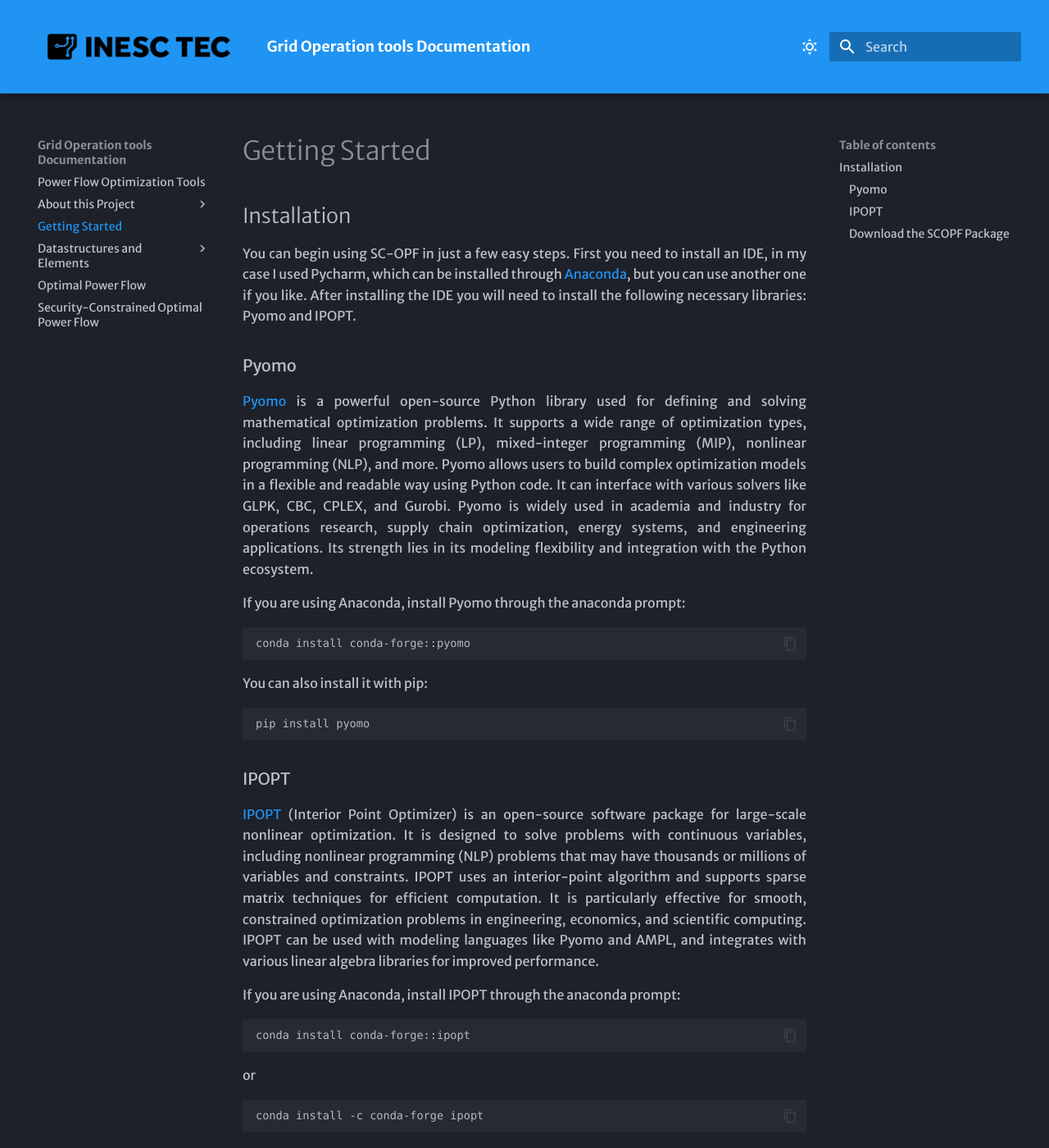
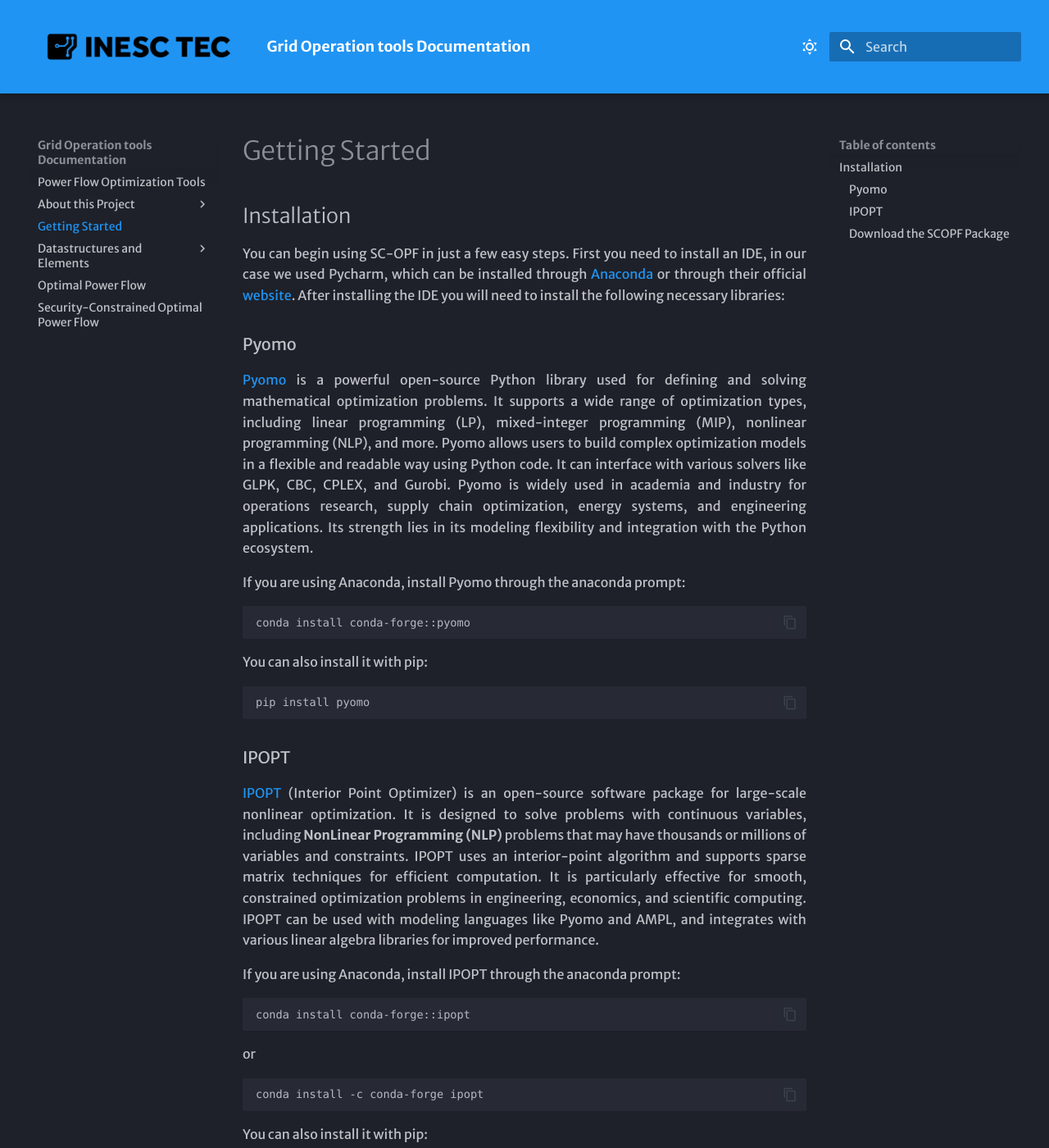
Before and after one commit to Di0g0Reis/Grid_Tools-Documentation, an MkDocs documentation site: the page built from docs/getting_started.md, in a window 1280 px wide and 1400 px high. Shown: the whole window at 82% size. Built offline with MkDocs 1.6.1 and Material for MkDocs 9.7.7, drawn with Linux system fonts in a browser that asks for light colours; some web fonts are replaced; some of the changed text lies outside the part shown.

Commit message:
corrected

`````diff
--- a/docs/getting_started.md
+++ b/docs/getting_started.md
@@ -1,8 +1,8 @@
 # Getting Started
 
 ## Installation
-You can begin using SC-OPF in just a few easy steps. First you need to install an IDE, in my case I used Pycharm, which can be installed through [Anaconda](https://www.anaconda.com/download), but you can use another one if you like.
-After installing the IDE you will need to install the following necessary libraries: Pyomo and IPOPT.
+You can begin using SC-OPF in just a few easy steps. First you need to install an IDE, in our case we used Pycharm, which can be installed through [Anaconda](https://www.anaconda.com/download) or through their official [website](https://www.jetbrains.com/pycharm/).
+After installing the IDE you will need to install the following necessary libraries:
 
 ### Pyomo
 [Pyomo](https://www.pyomo.org) is a powerful open-source Python library used for defining and solving mathematical optimization problems. It supports a wide range of optimization types, including linear programming (LP), mixed-integer programming (MIP), nonlinear programming (NLP), and more. Pyomo allows users to build complex optimization models in a flexible and readable way using Python code. It can interface with various solvers like GLPK, CBC, CPLEX, and Gurobi. Pyomo is widely used in academia and industry for operations research, supply chain optimization, energy systems, and engineering applications. Its strength lies in its modeling flexibility and integration with the Python ecosystem.
@@ -16,7 +16,10 @@
 pip install pyomo
 ```
 ### IPOPT
-[IPOPT](https://coin-or.github.io/Ipopt/) (Interior Point Optimizer) is an open-source software package for large-scale nonlinear optimization. It is designed to solve problems with continuous variables, including nonlinear programming (NLP) problems that may have thousands or millions of variables and constraints. IPOPT uses an interior-point algorithm and supports sparse matrix techniques for efficient computation. It is particularly effective for smooth, constrained optimization problems in engineering, economics, and scientific computing. IPOPT can be used with modeling languages like Pyomo and AMPL, and integrates with various linear algebra libraries for improved performance.
+[IPOPT](https://coin-or.github.io/Ipopt/) (Interior Point Optimizer) is an open-source software package for large-scale nonlinear optimization. It is designed to solve problems with continuous variables, including **NonLinear Programming (NLP)**
+problems that may have thousands or millions of variables and constraints. IPOPT uses an interior-point algorithm and supports sparse matrix techniques for efficient computation.
+It is particularly effective for smooth, constrained optimization problems in engineering, economics, and scientific computing. IPOPT can be used with modeling languages like Pyomo and AMPL,
+and integrates with various linear algebra libraries for improved performance.
 
 If you are using Anaconda, install IPOPT through the anaconda prompt:
 ```
@@ -35,19 +38,26 @@
 ```commandline
 where ipopt
 ```
-It will return the location of IPOPT, copy that location as it is essential to create the file.
+If this command doesn't work try:
+```commandline
+which ipopt
+```
+It will return the location of IPOPT execution file, copy that location as it is essential to create the `.env` file.
 Simply create a new file on your IDE at the same level of the main code that you are going to run with the name `.env`. It should look something like this:
 ````title=".env"
-IPOPTDIR=C:\Path_to_ipopt_exe_file\ipopt.exe
-LINEAR_SOLVER=ma97
+SOLVER_PATH='\Path_to_ipopt_exe_file\ipopt'
 ````
 
 !!! tip "Recommendation"
 
     We recommend using the [HSL solvers](https://licences.stfc.ac.uk/product/coin-hsl) from UK Research and Innovation, because they are much faster. However, to access them, you need to submit a request with a justification. After approval, you’ll receive a set of packages to download, along with a README file that guides you through the installation process.
 
-After this, you will need the entry files (grid files) for the code to read. For this step you should read the [Datastructures and Elements](elements.md) section.
-With this, you are now ready to compile the SCOPF Package! If you don't have it, then here is how you can get access to it.
+If you want to use our Mixed Integer Quadratic Programing (MIQP), CC-SC-OPF framework solution, you will need to install a solver of said type. We recommend the [Gurobi](https://www.gurobi.com/misc/lp/all/gurobi-vs-other-solvers-how-to-benchmark-optimization-solutions-the-right-way?utm_source=google&utm_medium=cpc&utm_campaign=2026+emea+googleads+search+non+brand&utm_content=benchmarking-guide&gad_source=1&gad_campaignid=193469376&gclid=CjwKCAjwrNrQBhBjEiwAoR4VO58ieIxiY5z3Qh6BciM2YGWYX2p0PHq0flQWKjlGopi0QOVQTJiO0hoCeOAQAvD_BwE) solver.
+
+After this, you will need the entry files (grid files) for the package to read. For this step you should read the [Datastructures and Elements](elements.md) section.
+
+
 ### Download the SCOPF Package
-You can download the SCOPF Package (Grid Management Tools) from GitLab. There, you’ll find all the auxiliary code and data sources for the various test cases. To run a specific case, you only need to modify the `main.py` file and the corresponding input data file (`.json`) and operation that you want to do ("SC" or "MP").
-For details on how each function works, refer to the [Multi-Period Optimal Power Flow](mp_opf.md) and [Security-Constrained Optimal Power Flow](sc_opf.md) modules.
+You can download the package from GitLab. There, you’ll find all the auxiliary code and data sources for the various test cases. Remember to read the [Datastructures and Elements](elements.md) section, before you start simulating.
+
+For details on how each function works, refer to the [Optimal Power Flow](opf.md) and [Security-Constrained Optimal Power Flow](sc_opf.md) modules.
`````
